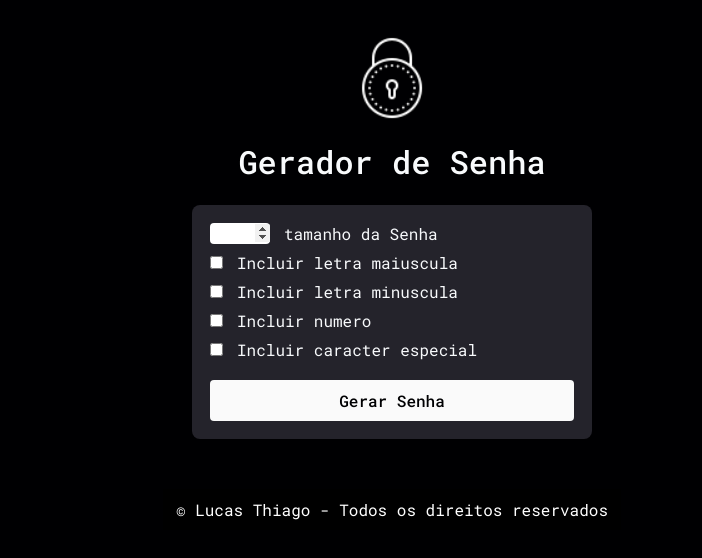
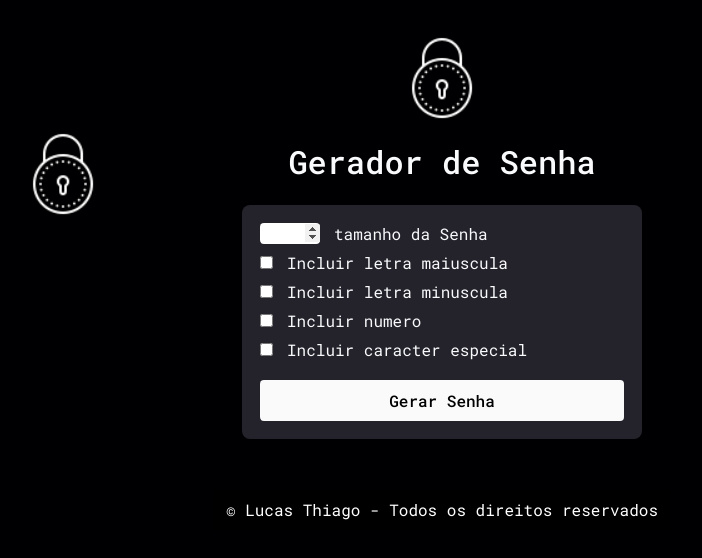
Before and after one commit to lucasthiagosousa/lucasthiagosousa.io, a plain HTML site: page index.html in a window 1280 px wide. Shown: the part 282-840 px from the top of the page, without its empty margins (248-950 px from the left). Drawn offline with nearby package versions, Linux system fonts and the light colour scheme.

Commit message:
Update index.html

```diff
--- a/index.html
+++ b/index.html
@@ -7,6 +7,7 @@
     <link rel="stylesheet" href="https://cdnjs.cloudflare.com/ajax/libs/font-awesome/6.5.1/css/all.min.css" integrity="sha512-DTOQO9RWCH3ppGqcWaEA1BIZOC6xxalwEsw9c2QQeAIftl+Vegovlnee1c9QX4TctnWMn13TZye+giMm8e2LwA==" crossorigin="anonymous" referrerpolicy="no-referrer" />
     <!-- Link to Toastify CSS -->
     <link rel="stylesheet" type="text/css" href="https://cdn.jsdelivr.net/npm/toastify-js/src/toastify.min.css">
+    <img src="src/images/icons8-cadeado-80.png" id="password_img" alt="">
     <!-- Custom styles -->
     <link rel="stylesheet" href="src/styles/styles.css">
     <title>Password Generator</title>
```
